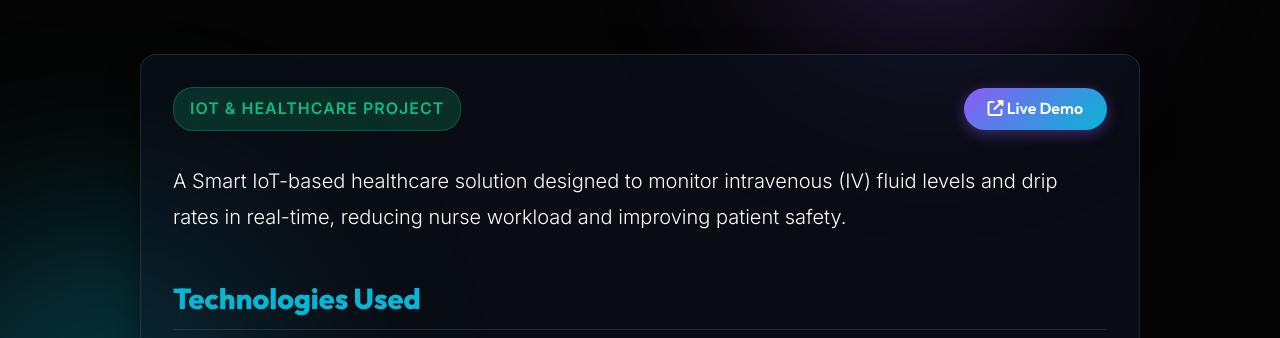
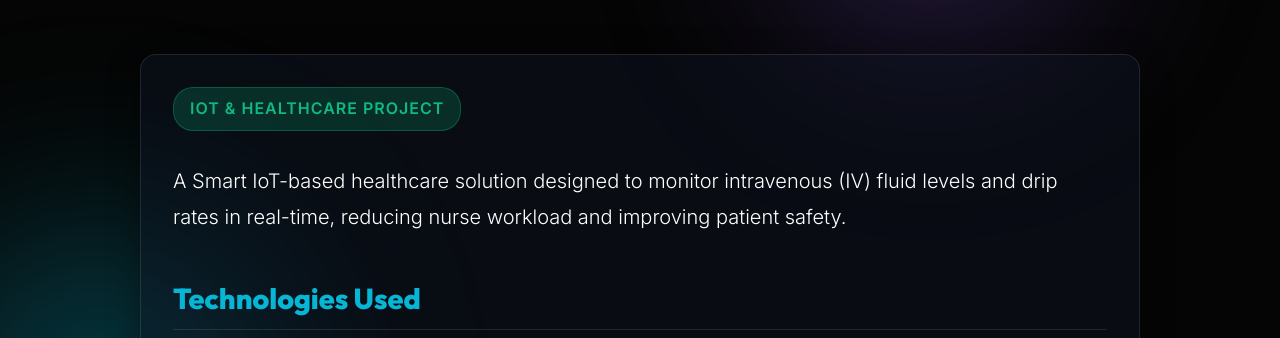
Before and after one commit to SubashK41016/Portfolio, a plain HTML site: page iv-drips-monitor.html in a window 1280 px wide. Shown: the part 246-584 px from the top of the page. Drawn offline with Linux system fonts and the light colour scheme.

Commit message:
feat: Remove live demo link from IV Drips Monitor project

```diff
--- a/iv-drips-monitor.html
+++ b/iv-drips-monitor.html
@@ -148,11 +148,6 @@
                 style="display: flex; justify-content: space-between; align-items: center; flex-wrap: wrap; gap: 1rem; margin-bottom: 2rem;">
                 <div class="project-badge status-completed"
                     style="margin-bottom: 0; font-size: 1rem; padding: 0.5rem 1rem;">IoT & Healthcare Project</div>
-                <div class="project-links">
-                    <a href="https://iv-drips-monitor.vercel.app" target="_blank" class="btn primary-btn"
-                        style="padding: 0.5rem 1.5rem; font-size: 1rem;"><i class="fas fa-external-link-alt"></i> Live
-                        Demo</a>
-                </div>
             </div>
 
             <p style="font-size: 1.25rem; color: #fff; font-weight: 300;">
```
Also changed, not shown: index.html (+0 -2 lines).
